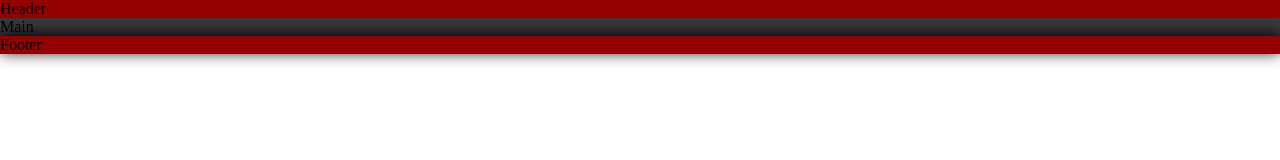
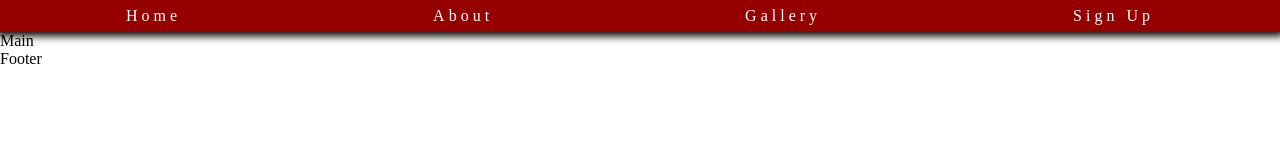
Before and after one commit to bryonybailey485/Revive-Fitness, a plain HTML site: page index.html in a window 1280 px wide. Drawn offline with Linux system fonts and the light colour scheme; a web font is replaced by a local one.

Commit message:
Added nav bar with all page names, spaced and centered the text

```diff
--- a/index.html
+++ b/index.html
@@ -25,12 +25,24 @@
 </head>
 <body>
     <!--Header-->
-    <header>Header
+    <header>
+        <nav>
+            <ul id="menu">
+                <li><a class="active" href="index.html">Home</a></li>
+                <li><a href="">About</a></li>
+                <li><a href="">Gallery</a></li>
+                <li><a href="">Sign Up</a></li>
+
+            </ul>
+        </nav>
 
     </header>
-    <main>Main
+    <!--Main-->
+    <main>
+        Main
 
     </main>
+    <!--footer-->
     <footer>Footer
 
     </footer>
--- a/style.css
+++ b/style.css
@@ -5,16 +5,30 @@
 }
 header{
     background-color: #950101;
-    box-shadow: 0 2px 2px #080808;
-
-    z-index: 1;
+    box-shadow: 0 0 8px 4px #000000;
+    color: #ffffff;
+    width:100%;
+    height: 4vh;
+    padding-top: 7px;
+}
+header a{
+    text-decoration: none;
+    color: inherit;
+}
+#menu{
+    letter-spacing: 4px;
+    justify-content:space-around;
+    font-size: 100%;
+    list-style-type: none;
+    display: flex;
+    align-items: baseline;
+}
+menu > li {
+    margin-bottom: 1em;
 }
 main{
-    z-index: 99;
-    background-color: #3a3a3a;
 }
+
 footer{
-        background-color: #950101;
-        box-shadow: 0 -2px 16px #000000;
 
 }
```
